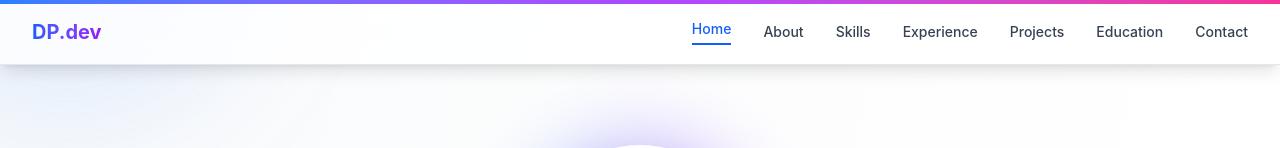
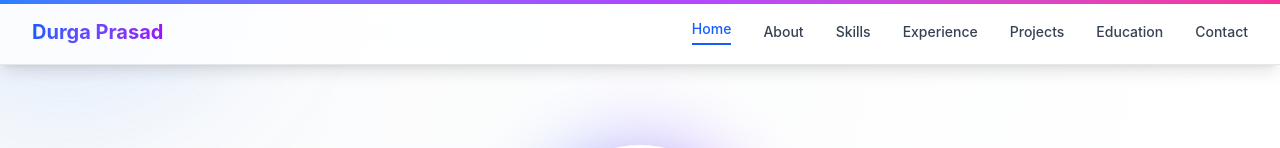
Before and after one commit to DurgaPrasad-54/PORTFOLIO, a React app: page / in a window 1280 px wide. Shown: the top 148 px of the page. Built offline with nearby package versions, Linux system fonts and the light colour scheme; the HTML template or start-up script is replaced by a standard one.

Commit message:
change name

```diff
--- a/src/App.jsx
+++ b/src/App.jsx
@@ -258,7 +258,7 @@ const Portfolio = () => {
                 animate={{ opacity: 1, x: 0 }}
                 className="text-xl font-bold bg-gradient-to-r from-blue-600 to-purple-600 bg-clip-text text-transparent"
               >
-                DP.dev
+                Durga Prasad
               </motion.div>
 
               {/* Desktop Menu */}
```
